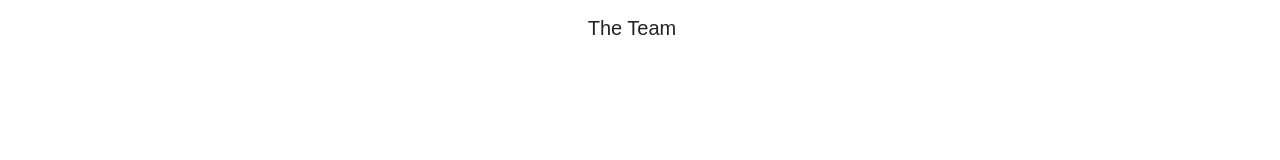
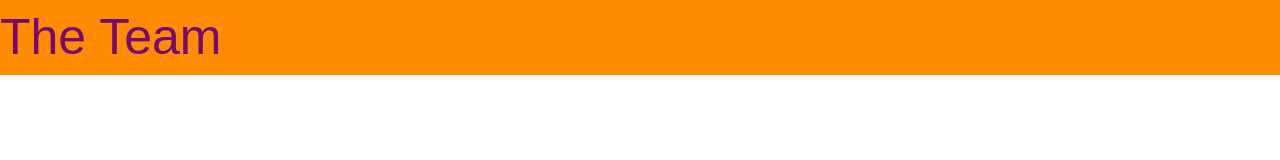
Before and after one commit to Smccarthy17/team_profile_generator, a website: page dist/index.html in a window 1280 px wide. Shown: the top 160 px of the page. Drawn offline with nearby package versions, Linux system fonts and the light colour scheme.

Commit message:
change text color

```diff
--- a/dist/index.html
+++ b/dist/index.html
@@ -1,22 +1,20 @@
+
   <!DOCTYPE html>
   <html lang="en">
-
   <head>
       <meta charset="UTF-8">
       <meta name="viewport" content="width=device-width, initial-scale=1.0">
-    <title>Team Profile Generator</title>
+      <title>My Team</title>
       <link rel="stylesheet" href="https://cdnjs.cloudflare.com/ajax/libs/font-awesome/5.11.2/css/all.min.css">
       <link href="https://fonts.googleapis.com/css?family=Public+Sans:300i,300,500&display=swap" rel="stylesheet">
-    <link rel="stylesheet" href="https://stackpath.bootstrapcdn.com/bootstrap/4.5.0/css/bootstrap.min.css"
-        integrity="sha384-9aIt2nRpC12Uk9gS9baDl411NQApFmC26EwAOH8WgZl5MYYxFfc+NcPb1dKGj7Sk" crossorigin="anonymous">
+      <link rel="stylesheet" href="https://stackpath.bootstrapcdn.com/bootstrap/4.5.0/css/bootstrap.min.css" integrity="sha384-9aIt2nRpC12Uk9gS9baDl411NQApFmC26EwAOH8WgZl5MYYxFfc+NcPb1dKGj7Sk" crossorigin="anonymous">
       <link href="https://fonts.googleapis.com/icon?family=Material+Icons" rel="stylesheet">
       <link rel="stylesheet" href="./style.css">
   </head>
-
   <body>
       <header>
-        <nav class="navbar" id="navbar">
-            <span class="navbar-brand mb-0 h1 w-100 text-center" id="navbar-text">The Team</span>
+          <nav class="title" id="title">
+              <span class="team-title mb-0 h1 w-100 text-center" id="title-text">The Team</span>
           </nav>
       </header>
       <main>
@@ -46,7 +44,7 @@
             <div class="card-body">
                 <p class="id">ID: 1002</p>
                 <p class="email">Email: <a href="mailto:jane@test.com">jane@test.com</a></p>
-                            <p class="github">Github: <a href="https://github.com/kjh13">jane2</a></p>
+                <p class="github">Github: <a href="https://github.com/jane2">jane2</a></p>
             </div>
         </div>
     </div>
@@ -70,15 +68,7 @@
       </main>
 
   </body>
-
-<script src="https://code.jquery.com/jquery-3.5.1.slim.min.js"
-    integrity="sha384-DfXdz2htPH0lsSSs5nCTpuj/zy4C+OGpamoFVy38MVBnE+IbbVYUew+OrCXaRkfj"
-    crossorigin="anonymous"></script>
-<script src="https://cdn.jsdelivr.net/npm/popper.js@1.16.0/dist/umd/popper.min.js"
-    integrity="sha384-Q6E9RHvbIyZFJoft+2mJbHaEWldlvI9IOYy5n3zV9zzTtmI3UksdQRVvoxMfooAo"
-    crossorigin="anonymous"></script>
-<script src="https://stackpath.bootstrapcdn.com/bootstrap/4.5.0/js/bootstrap.min.js"
-    integrity="sha384-OgVRvuATP1z7JjHLkuOU7Xw704+h835Lr+6QL9UvYjZE3Ipu6Tp75j7Bh/kR0JKI"
-    crossorigin="anonymous"></script>
-
+  <script src="https://code.jquery.com/jquery-3.5.1.slim.min.js" integrity="sha384-DfXdz2htPH0lsSSs5nCTpuj/zy4C+OGpamoFVy38MVBnE+IbbVYUew+OrCXaRkfj" crossorigin="anonymous"></script>
+  <script src="https://cdn.jsdelivr.net/npm/popper.js@1.16.0/dist/umd/popper.min.js" integrity="sha384-Q6E9RHvbIyZFJoft+2mJbHaEWldlvI9IOYy5n3zV9zzTtmI3UksdQRVvoxMfooAo" crossorigin="anonymous"></script>
+  <script src="https://stackpath.bootstrapcdn.com/bootstrap/4.5.0/js/bootstrap.min.js" integrity="sha384-OgVRvuATP1z7JjHLkuOU7Xw704+h835Lr+6QL9UvYjZE3Ipu6Tp75j7Bh/kR0JKI" crossorigin="anonymous"></script>
   </html>
--- a/dist/style.css
+++ b/dist/style.css
@@ -4,7 +4,7 @@
 
 :root {
     --primary: darkorange;
-    --secondary: orchid;
+    --secondary: rgb(118, 10, 114);
     --background: gray;
     --text: black;
 }
```
Lines whose indentation alone changed are shown as unchanged.
